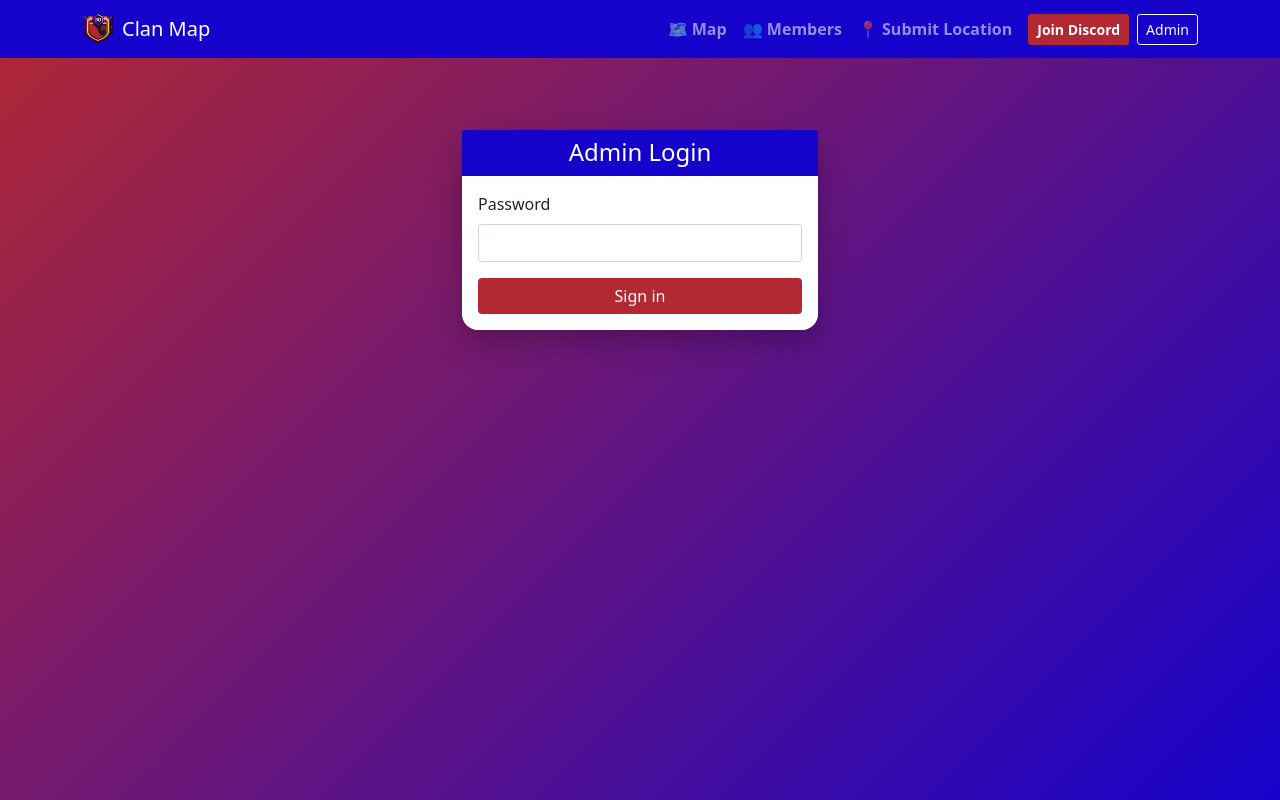
After one commit to yancmo1/server-stack-monorepo-v2, a Flask app: page /admin/login in a window 1280 px wide. The commit adds this page. Run offline with Flask 3, Linux system fonts and the light colour scheme; some libraries are stand-ins or nearby versions.

Commit message:
clan-map: add simple admin login + protect admin routes; fix map not updating by regenerating folium+snapshot; UX refresh with palette (#b22833/#1502cb) and Discord button; add CSP frame-ancestors for /clan-map/

```diff
--- a/apps/clan-map/app.py
+++ b/apps/clan-map/app.py
@@ -1,4 +1,4 @@
-from flask import Flask, render_template, request, redirect, url_for, flash, jsonify, send_from_directory
+from flask import Flask, render_template, request, redirect, url_for, flash, jsonify, send_from_directory, session
 from map_generator import generate_map
 import json
 import os
@@ -87,13 +87,14 @@ def save_clan_data(data):
 
     try:
         cursor = conn.cursor()
+        updated_rows = 0
         for player in data:
             name = player['name']
             role = player.get('role', 'Member')
             location = player.get('location', 'Unknown')
             latitude = player.get('latitude')
             longitude = player.get('longitude')
-            updated_at = player.get('updated_at', datetime.now().isoformat())
+            updated_at = player.get('updated_at', datetime.now())
 
             # Update existing player
             cursor.execute("""
@@ -102,8 +103,10 @@ def save_clan_data(data):
                     location_updated = %s
                 WHERE name = %s
             """, (role, location, latitude, longitude, updated_at, name))
+            updated_rows += cursor.rowcount
 
-        conn.commit()
+        if updated_rows:
+            conn.commit()
         conn.close()
         return True
     except Exception as e:
@@ -136,6 +139,18 @@ def geocode_location(location):
     except Exception as e:
         print(f"OpenStreetMap geocoding error: {e}")
     return None, None
+
+
+def regenerate_map_html():
+    """Regenerate the folium map HTML from current database contents"""
+    try:
+        map_path = "static/folium_map.html"
+        clan_data = load_clan_data()
+        generate_map(clan_data, output_file=map_path)
+        return True
+    except Exception as e:
+        print(f"Error regenerating folium map HTML: {e}")
+        return False
 
 @app.route("/")
 def index():
@@ -194,6 +209,17 @@ def submit_location():
 
     # Geocode the location
     lat, lon = geocode_location(location)
+    # Validate geocoding; if failed, don't save misleading success
+    if lat is None or lon is None:
+        flash('Could not find that location. Please try a more specific city/region (e.g., "Austin, TX" or "London, UK").', 'error')
+        return redirect(url_for('submit_form'))
+    # Coerce to float to prevent type issues
+    try:
+        lat = float(lat)
+        lon = float(lon)
+    except (TypeError, ValueError):
+        flash('Invalid coordinates returned from geocoding. Please try again.', 'error')
+        return redirect(url_for('submit_form'))
 
     # Get player info from bot database
     role = 'Member'  # default
@@ -213,7 +239,7 @@ def submit_location():
         'latitude': lat,
         'longitude': lon,
         'role': role,
-        'updated_at': datetime.now().isoformat()
+    'updated_at': datetime.now()
     }
 
     # Update or add player
@@ -225,11 +251,13 @@ def submit_location():
         flash(f'Location added for {name}!', 'success')
 
     # Save updated data
-    save_clan_data(clan_data)
+    save_ok = save_clan_data(clan_data)
 
-    # Generate updated map image
+    # Regenerate folium map and preview image so the map updates immediately
     try:
-        generate_simple_map_image()
+        if save_ok:
+            regenerate_map_html()
+            generate_simple_map_image()
     except Exception as e:
         print(f"Error generating map image after submission: {e}")
 
@@ -260,6 +288,10 @@ def members_list():
 @app.route("/admin/reset/<name>")
 def admin_reset_location(name):
     """Reset a player's location (admin function)"""
+    # Require admin
+    if not session.get('is_admin'):
+        flash('Admin login required', 'error')
+        return redirect(url_for('admin_login'))
     # Update in database
     conn = get_bot_db_connection()
     if conn:
@@ -288,6 +320,8 @@ def admin_reset_location(name):
                         del player['updated_at']
                     break
             save_clan_data(clan_data)
+            # Regenerate map to reflect reset
+            regenerate_map_html()
 
             flash(f'Reset location for {name}', 'success')
         else:
@@ -301,6 +335,10 @@ def admin_reset_location(name):
 @app.route("/admin/set_role/<name>/<role>")
 def admin_set_role(name, role):
     """Set a player's role manually (admin function)"""
+    # Require admin
+    if not session.get('is_admin'):
+        flash('Admin login required', 'error')
+        return redirect(url_for('admin_login'))
     valid_roles = ['Leader', 'Co-Leader', 'Elder', 'Member']
     if role not in valid_roles:
         flash(f'Invalid role. Must be one of: {", ".join(valid_roles)}', 'error')
@@ -322,6 +360,8 @@ def admin_set_role(name, role):
                     player['role'] = role
                     break
             save_clan_data(clan_data)
+            # Regenerate map to reflect role color/icon changes
+            regenerate_map_html()
 
             flash(f'Set {name} role to {role}', 'success')
         else:
@@ -345,6 +385,39 @@ def get_role_emoji(role):
 
 # Make the function available in templates
 app.jinja_env.globals.update(get_role_emoji=get_role_emoji)
+
+@app.context_processor
+def inject_is_admin():
+    """Make is_admin available to all templates"""
+    return {"is_admin": bool(session.get('is_admin'))}
+
+# --- Simple Admin Auth ---
+def is_valid_admin(password: str) -> bool:
+    expected = os.environ.get('CLANMAP_ADMIN_PASSWORD')
+    if expected:
+        return password == expected
+    # Fallback weak default only if env not set; recommend setting env in production
+    return password == 'letmein'
+
+@app.route('/admin/login', methods=['GET', 'POST'])
+def admin_login():
+    if request.method == 'POST':
+        password = request.form.get('password', '')
+        if is_valid_admin(password):
+            session['is_admin'] = True
+            flash('Logged in as admin', 'success')
+            # Return to members list by default
+            return redirect(url_for('members_list'))
+        else:
+            flash('Invalid admin password', 'error')
+            return redirect(url_for('admin_login'))
+    return render_template('login.html')
+
+@app.route('/admin/logout')
+def admin_logout():
+    session.pop('is_admin', None)
+    flash('Logged out', 'success')
+    return redirect(url_for('index'))
 
 def generate_simple_map_image():
     """Generate a simple map preview image using Pillow"""
@@ -631,6 +704,8 @@ app.add_url_rule('/clan-map/api/players', endpoint='api_players_prefixed', view_
 app.add_url_rule('/clan-map/members', endpoint='members_list_prefixed', view_func=members_list)
 app.add_url_rule('/clan-map/admin/reset/<name>', endpoint='admin_reset_location_prefixed', view_func=admin_reset_location)
 app.add_url_rule('/clan-map/admin/set_role/<name>/<role>', endpoint='admin_set_role_prefixed', view_func=admin_set_role)
+app.add_url_rule('/clan-map/admin/login', endpoint='admin_login_prefixed', view_func=admin_login, methods=['GET', 'POST'])
+app.add_url_rule('/clan-map/admin/logout', endpoint='admin_logout_prefixed', view_func=admin_logout)
 
 # Static passthrough for prefix
 @app.route('/clan-map/static/<path:filename>')
--- a/apps/clan-map/templates/_navbar.html
+++ b/apps/clan-map/templates/_navbar.html
@@ -1,14 +1,14 @@
-<nav class="navbar navbar-expand-lg navbar-dark bg-primary mb-4">
+<nav class="navbar navbar-expand-lg navbar-dark mb-4" style="background-color:#1502cb;">
   <div class="container">
     <a class="navbar-brand d-flex align-items-center" href="/clan-map/">
       <img src="/clan-map/static/images/clash_shield.png" alt="Clash Shield" width="32" height="32" class="me-2">
-      Clan Map
+  Clan Map
     </a>
     <button class="navbar-toggler" type="button" data-bs-toggle="collapse" data-bs-target="#navbarNav" aria-controls="navbarNav" aria-expanded="false" aria-label="Toggle navigation">
       <span class="navbar-toggler-icon"></span>
     </button>
     <div class="collapse navbar-collapse" id="navbarNav">
-      <ul class="navbar-nav ms-auto">
+      <ul class="navbar-nav ms-auto align-items-lg-center">
         <li class="nav-item">
           <a class="nav-link fw-bold" href="/clan-map/">🗺️ Map</a>
         </li>
@@ -18,6 +18,18 @@
         <li class="nav-item">
           <a class="nav-link fw-bold" href="/clan-map/submit">📍 Submit Location</a>
         </li>
+        <li class="nav-item ms-lg-2">
+          <a class="btn btn-sm" href="https://discord.gg/f94ywHf" target="_blank" rel="noopener" style="background-color:#b22833;color:#fff;font-weight:600;">
+            Join Discord
+          </a>
+        </li>
+        <li class="nav-item ms-lg-2">
+          {% if is_admin %}
+            <a class="btn btn-outline-light btn-sm" href="/clan-map/admin/logout">Logout</a>
+          {% else %}
+            <a class="btn btn-outline-light btn-sm" href="/clan-map/admin/login">Admin</a>
+          {% endif %}
+        </li>
       </ul>
     </div>
   </div>
--- /dev/null
+++ b/apps/clan-map/templates/login.html
@@ -0,0 +1,55 @@
+<!DOCTYPE html>
+<html lang="en">
+<head>
+  <meta charset="UTF-8">
+  <meta name="viewport" content="width=device-width, initial-scale=1.0">
+  <title>Admin Login - Clan Map</title>
+  <link href="https://cdn.jsdelivr.net/npm/bootstrap@5.1.3/dist/css/bootstrap.min.css" rel="stylesheet">
+  <style>
+    body { background: linear-gradient(135deg, #b22833 0%, #1502cb 100%); min-height: 100vh; }
+    .card { border: none; border-radius: 16px; box-shadow: 0 12px 30px rgba(0,0,0,0.25); }
+    .card-header { background: #1502cb; color: #fff; border-radius: 16px 16px 0 0; }
+    .btn-primary { background: #b22833; border: none; }
+    .btn-primary:hover { background: #901f29; }
+  </style>
+  <meta name="robots" content="noindex, nofollow">
+  <link rel="icon" href="/clan-map/static/images/clash_shield.png">
+  <meta http-equiv="Content-Security-Policy" content="frame-ancestors 'self' https://yancmo.xyz">
+</head>
+<body>
+  {% include '_navbar.html' %}
+  <div class="container py-5">
+    <div class="row justify-content-center">
+      <div class="col-md-6 col-lg-4">
+        <div class="card">
+          <div class="card-header text-center">
+            <h4 class="mb-0">Admin Login</h4>
+          </div>
+          <div class="card-body">
+            {% with messages = get_flashed_messages(with_categories=true) %}
+              {% if messages %}
+                {% for category, message in messages %}
+                  <div class="alert alert-{{ 'danger' if category == 'error' else 'success' }} alert-dismissible fade show" role="alert">
+                    {{ message }}
+                    <button type="button" class="btn-close" data-bs-dismiss="alert"></button>
+                  </div>
+                {% endfor %}
+              {% endif %}
+            {% endwith %}
+            <form method="post" action="/clan-map/admin/login">
+              <div class="mb-3">
+                <label class="form-label">Password</label>
+                <input type="password" class="form-control" name="password" required>
+              </div>
+              <div class="d-grid">
+                <button class="btn btn-primary" type="submit">Sign in</button>
+              </div>
+            </form>
+          </div>
+        </div>
+      </div>
+    </div>
+  </div>
+  <script src="https://cdn.jsdelivr.net/npm/bootstrap@5.1.3/dist/js/bootstrap.bundle.min.js"></script>
+</body>
+</html>
```
Also changed, not shown: apps/clan-map/templates/members.html (+8 -10 lines), apps/clan-map/templates/submit.html (+8 -8 lines), .github/instructions/memory.instruction.md, 1 other file.
